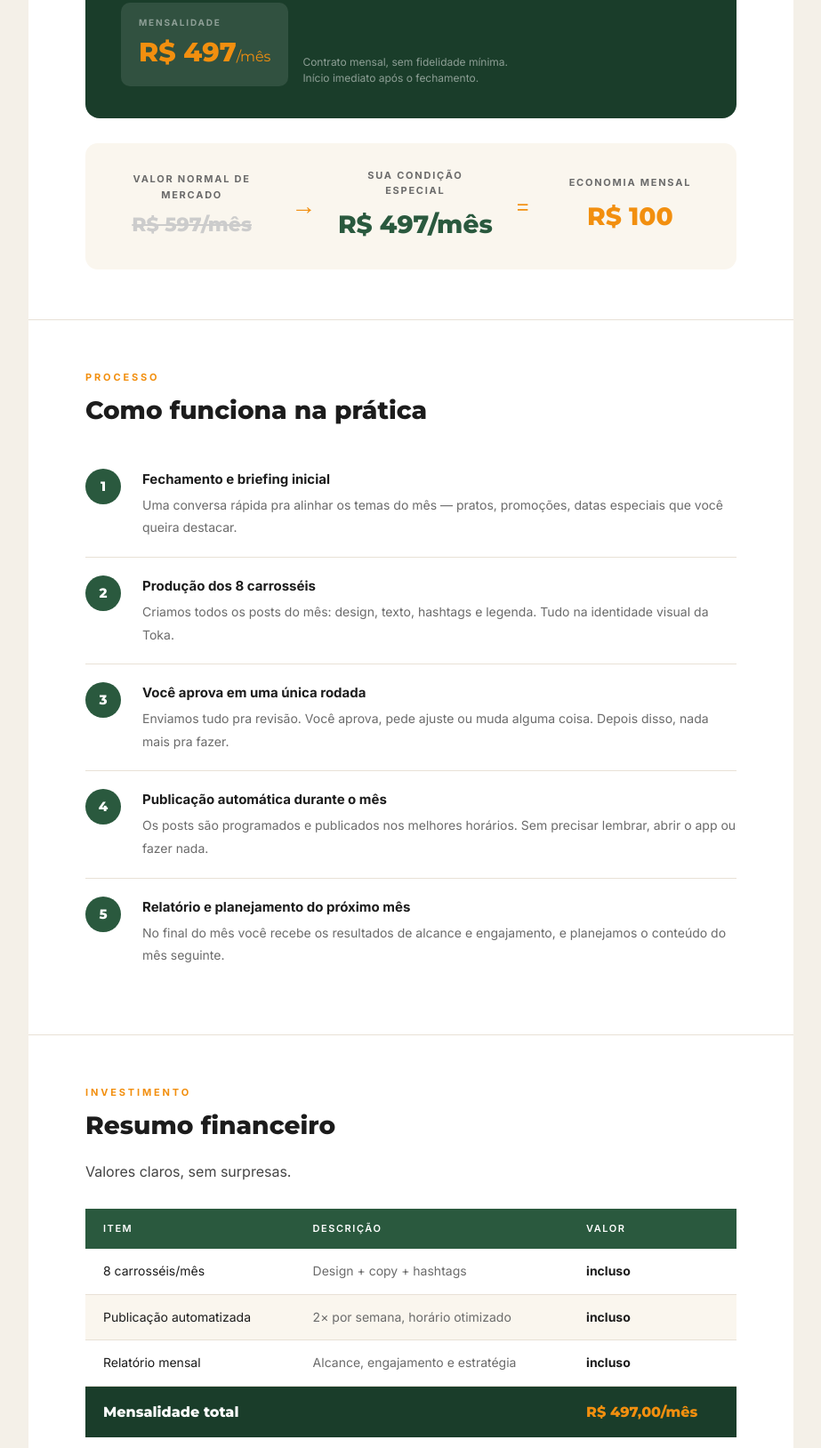
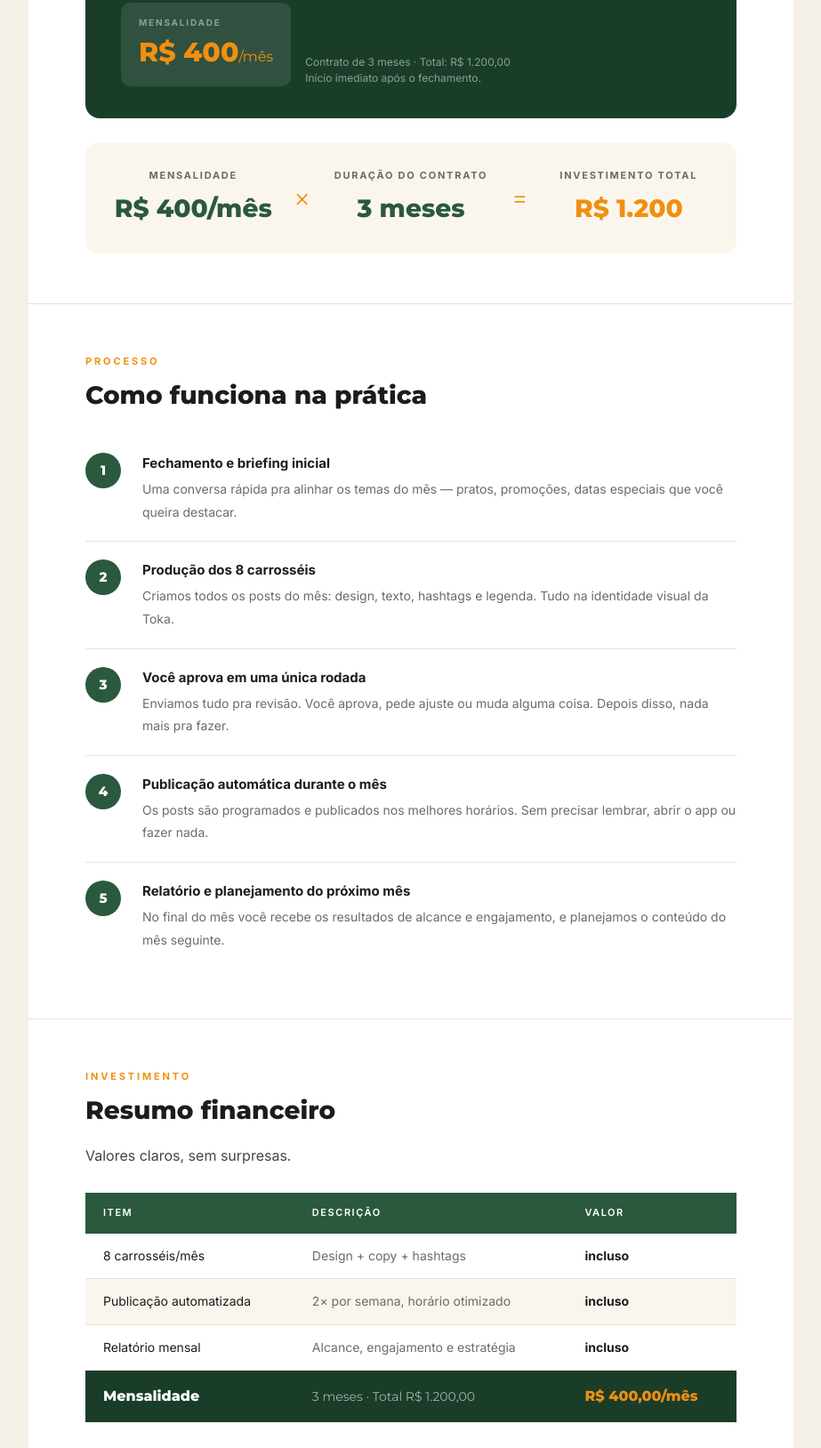
Before and after one commit to joseluizrocha7-oss/toka-da-tilapia, a plain HTML site: page saidas/proposta-instagram-Toka-da-Tilapia-2026-05-26.html in a window 1280 px wide. Shown: the part 1889-3517 px from the top of the page at 89% size, without its empty margins (178-1101 px from the left). Drawn offline with Linux system fonts and the light colour scheme.

Commit message:
feat: close Instagram deal — R$400/mês x 3mo, update tasks and strategy
Co-Authored-By: Claude Sonnet 4.6 <noreply@anthropic.com>

```diff
--- a/saidas/proposta-instagram-Toka-da-Tilapia-2026-05-26.html
+++ b/saidas/proposta-instagram-Toka-da-Tilapia-2026-05-26.html
@@ -518,26 +518,26 @@
       <div class="preco-bloco">
         <div class="preco-principal">
           <div class="preco-label">Mensalidade</div>
-          <div class="preco-valor">R$ 497<span style="font-size:16px;font-weight:400">/mês</span></div>
+          <div class="preco-valor">R$ 400<span style="font-size:16px;font-weight:400">/mês</span></div>
         </div>
-        <div class="preco-detalhe">Contrato mensal, sem fidelidade mínima.<br>Início imediato após o fechamento.</div>
+        <div class="preco-detalhe">Contrato de 3 meses · Total: R$ 1.200,00<br>Início imediato após o fechamento.</div>
       </div>
     </div>
 
     <div class="comparativo">
       <div class="comp-item">
-        <div class="comp-label">Valor normal de mercado</div>
-        <div class="comp-valor riscado">R$ 597/mês</div>
+        <div class="comp-label">Mensalidade</div>
+        <div class="comp-valor destaque">R$ 400/mês</div>
       </div>
-      <div class="comp-sep">→</div>
+      <div class="comp-sep">×</div>
       <div class="comp-item">
-        <div class="comp-label">Sua condição especial</div>
-        <div class="comp-valor destaque">R$ 497/mês</div>
+        <div class="comp-label">Duração do contrato</div>
+        <div class="comp-valor destaque">3 meses</div>
       </div>
       <div class="comp-sep">=</div>
       <div class="comp-item">
-        <div class="comp-label">Economia mensal</div>
-        <div class="comp-valor" style="color: var(--orange);">R$ 100</div>
+        <div class="comp-label">Investimento total</div>
+        <div class="comp-valor" style="color: var(--orange);">R$ 1.200</div>
       </div>
     </div>
   </div>
@@ -619,8 +619,9 @@
       </tbody>
       <tfoot>
         <tr style="background:var(--green-d);">
-          <td colspan="2" style="padding:16px 20px;font-family:'Montserrat';font-size:16px;font-weight:800;color:white;">Mensalidade total</td>
-          <td style="padding:16px 20px;font-family:'Montserrat';font-size:16px;font-weight:800;color:var(--orange);">R$ 497,00/mês</td>
+          <td style="padding:16px 20px;font-family:'Montserrat';font-size:16px;font-weight:800;color:white;">Mensalidade</td>
+          <td style="padding:16px 20px;font-family:'Montserrat';font-size:14px;font-weight:500;color:rgba(255,255,255,0.6);">3 meses · Total R$ 1.200,00</td>
+          <td style="padding:16px 20px;font-family:'Montserrat';font-size:16px;font-weight:800;color:var(--orange);">R$ 400,00/mês</td>
         </tr>
       </tfoot>
     </table>
```
Also changed, not shown: _memoria/estrategia.md (+15 -11 lines), sites/principal/proposta-instagram.html (+12 -11 lines), tarefas.md (+8 -3 lines).
